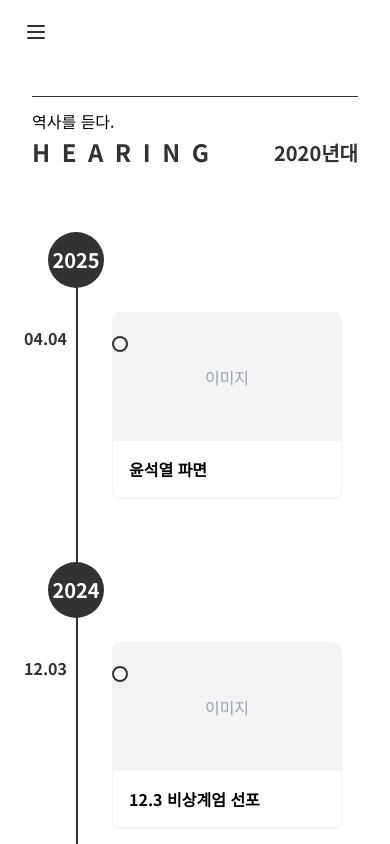
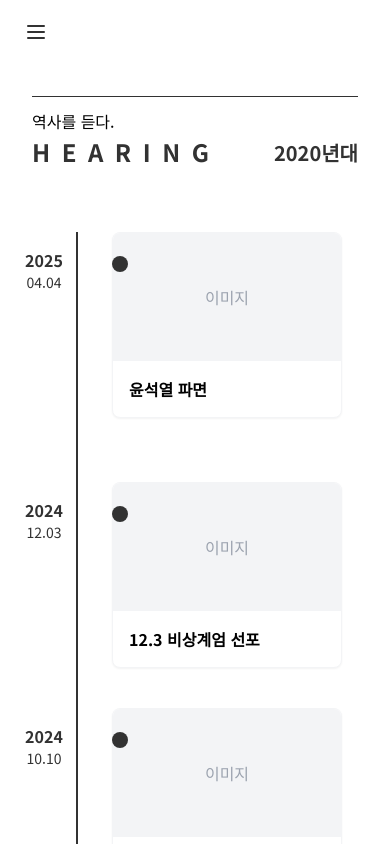
Before and after one commit to team-hearing/hearing-frontend, a Next.js app: page /timeline in a window 390 px wide. Built offline with nearby package versions, Linux system fonts and the light colour scheme.

Commit message:
style : timeline mobile layout style 수정

```diff
--- a/src/app/timeline/components/MobileTimeline.tsx
+++ b/src/app/timeline/components/MobileTimeline.tsx
@@ -11,7 +11,6 @@ const MobileTimeline = ({ onYearChange }: MobileTimelineProps = {}) => {
   const yearRefs = useRef<{[key: number]: HTMLDivElement | null}>({});
   const [activeYear, setActiveYear] = useState<number | null>(null);
 
-  // 날짜 형식에서 ~ 앞에 줄바꿈 추가하는 함수
   const formatDateWithBreak = (dateStr: string) => {
     if (dateStr.includes('~')) {
       return dateStr.replace(/~/, "<br />~");
@@ -19,7 +18,6 @@ const MobileTimeline = ({ onYearChange }: MobileTimelineProps = {}) => {
     return dateStr;
   };
 
-  // 스크롤 시 현재 보이는 연도 감지
   useEffect(() => {
     if (!containerRef.current) return;
 
@@ -31,7 +29,6 @@ const MobileTimeline = ({ onYearChange }: MobileTimelineProps = {}) => {
       const containerHeight = container.clientHeight;
       const middlePosition = scrollTop + containerHeight / 3;
 
-      // 가장 가까운 연도 찾기
       let closestYear = null;
       let minDistance = Infinity;
 
@@ -56,7 +53,6 @@ const MobileTimeline = ({ onYearChange }: MobileTimelineProps = {}) => {
     const container = containerRef.current;
     container.addEventListener('scroll', handleScroll);
 
-    // 초기 연도 설정을 위해 한 번 호출
     handleScroll();
 
     return () => {
@@ -64,7 +60,7 @@ const MobileTimeline = ({ onYearChange }: MobileTimelineProps = {}) => {
     };
   }, [activeYear, onYearChange]);
 
-  // 연도 요소에 ref 설정하는 함수
+
   const setYearRef = (el: HTMLDivElement | null, year: number) => {
     yearRefs.current[year] = el;
   };
@@ -87,23 +83,18 @@ const MobileTimeline = ({ onYearChange }: MobileTimelineProps = {}) => {
               className="relative"
               ref={(el) => setYearRef(el, yearData.year)}
             >
-              {/* 연도 표시 */}
-              <div className="mb-6 flex items-center">
-                <div className="w-14 h-14 rounded-full bg-primary text-white flex items-center justify-center z-10">
-                  <span className="text-h6 font-bold">{yearData.year}</span>
-                </div>
-              </div>
 
               {/* 해당 연도의 이벤트들 */}
               <div className="ml-6 space-y-10">
                 {yearData.events.map((event) => (
                   <div key={event.id} className="relative pl-10">
                     {/* 연도마커 */}
-                    <div className="absolute left-[-2] top-6 w-4 h-4 rounded-full border-2 border-primary bg-white" />
+                    <div className="absolute left-[-2] top-6 w-4 h-4 rounded-full bg-primary" />
 
                     {/* 이벤트 날짜 - ~ 앞에서 줄바꿈 */}
-                    <div className="absolute left-[-3rem] top-4 text-body font-semibold text-gray-dark w-12 text-right pr-2 leading-tight">
-                      <span dangerouslySetInnerHTML={{ __html: formatDateWithBreak(event.date) }} />
+                    <div className="absolute left-[-3rem] top-4 text-sm font-regular text-gray-dark w-12 text-center pr-2 leading-tight">
+                      <div className="text-body font-semibold">{yearData.year}</div>
+                      <div dangerouslySetInnerHTML={{ __html: formatDateWithBreak(event.date) }} />
                     </div>
 
                     {/* 이벤트 카드 */}
```
